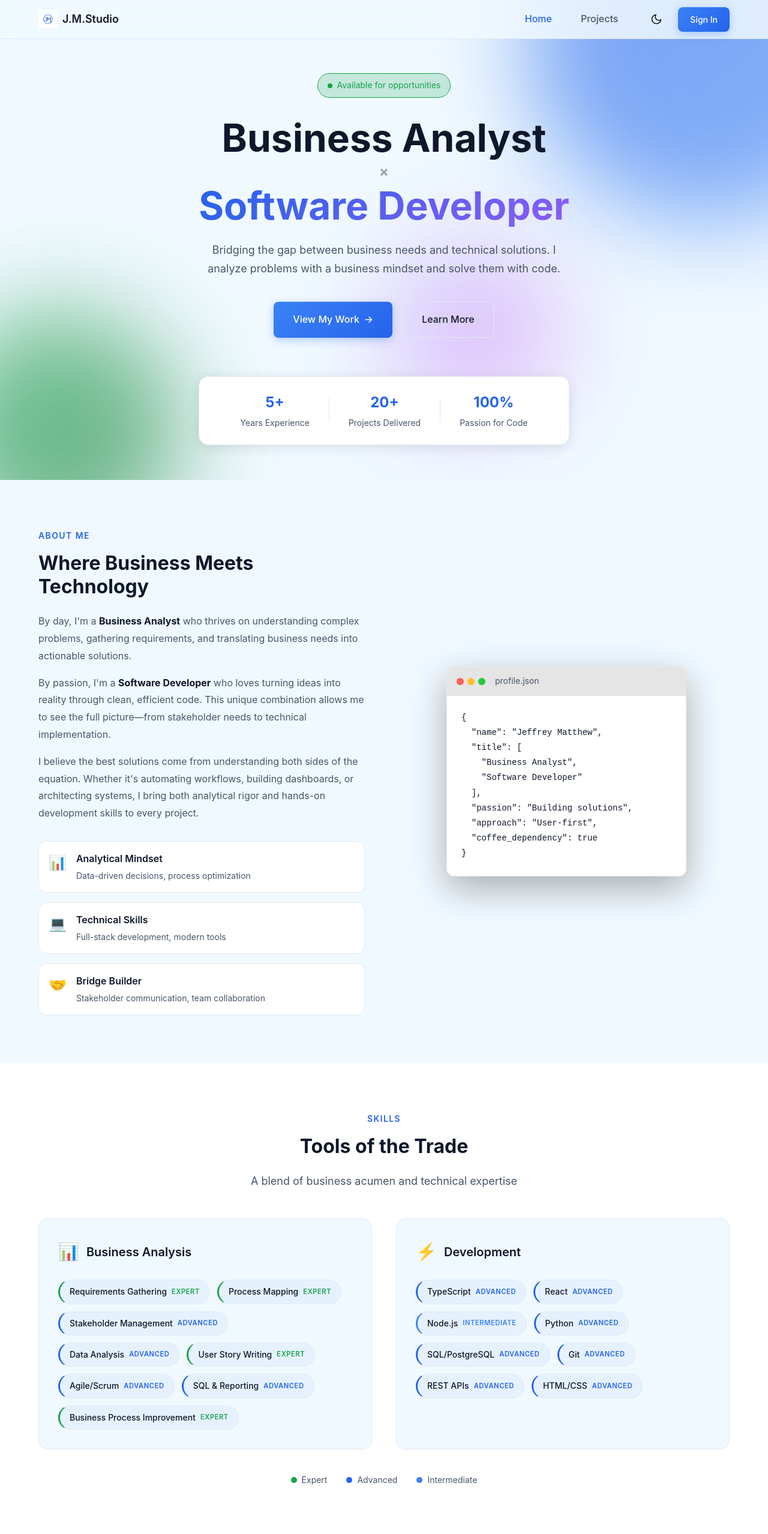
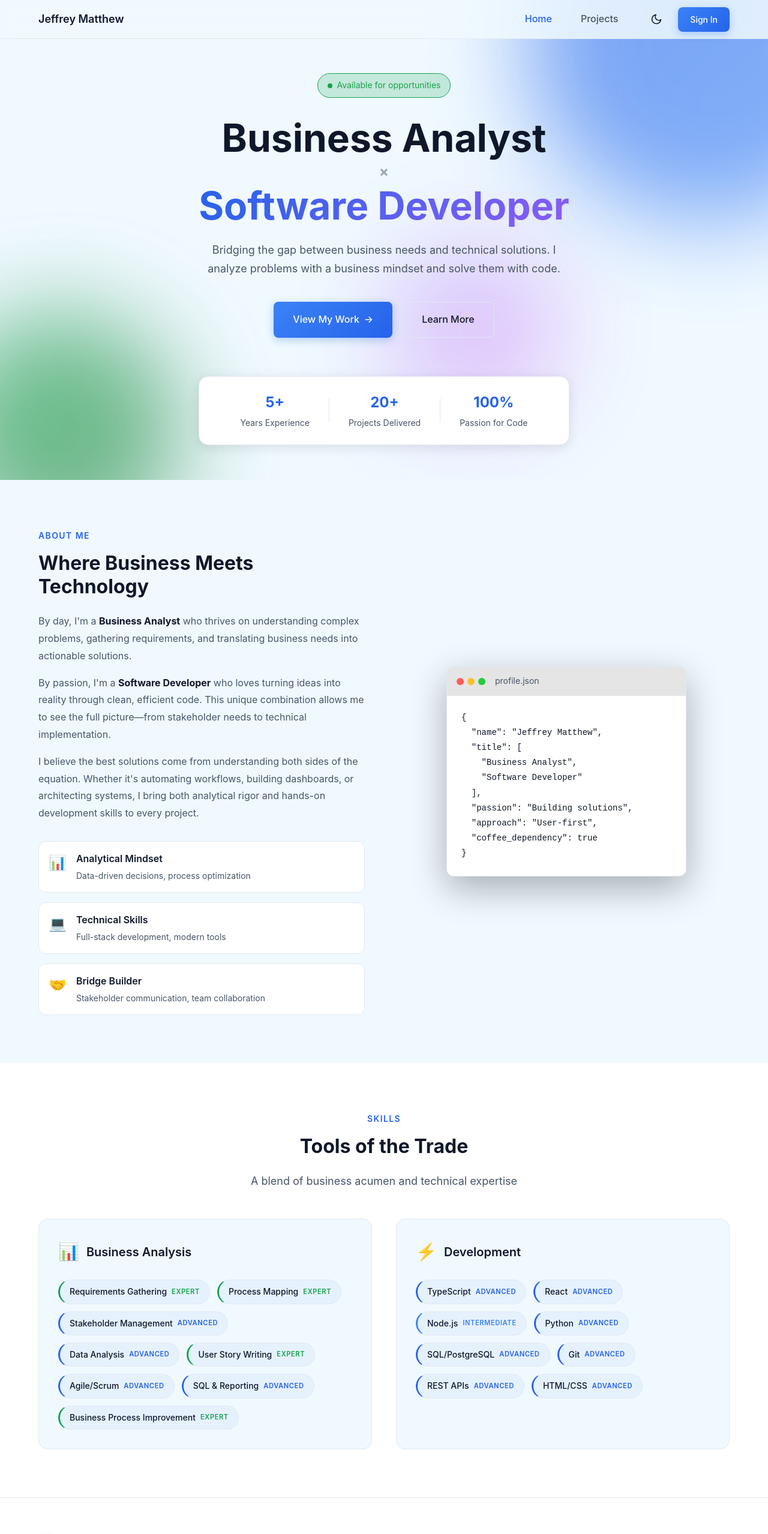
Before and after one commit to Jeffrey-Matthew/home, a React (Vite) app in the folder client/: page / in a window 1280 px wide. Shown: the top 2557 px of the page at 60% size. Built offline with nearby package versions, Linux system fonts and the light colour scheme; no server answers.

Commit message:
feat: branding update and page load animations
- Replace J.M.Studio with Jeffrey Matthew in navbar
- Remove skill levels legend
- Add staggered fadeInUp animations for hero content

```diff
--- a/client/src/components/layout/Navbar.tsx
+++ b/client/src/components/layout/Navbar.tsx
@@ -20,8 +20,7 @@ export const Navbar = () => {
         <nav className="navbar">
             <div className="navbar-container">
                 <Link to="/" className="navbar-brand">
-                    <img src="/logo.png" alt="J.M.Studio Logo" className="brand-logo" />
-                    <span className="brand-text">J.M.Studio</span>
+                    <span className="brand-text">Jeffrey Matthew</span>
                 </Link>
 
                 <button
--- a/client/src/components/sections/Hero.css
+++ b/client/src/components/sections/Hero.css
@@ -75,7 +75,22 @@
     max-width: 900px;
 }
 
+/* Page load animations */
+@keyframes fadeInUp {
+    from {
+        opacity: 0;
+        transform: translateY(30px);
+    }
+
+    to {
+        opacity: 1;
+        transform: translateY(0);
+    }
+}
+
 .hero-badge {
+    animation: fadeInUp 0.6s ease-out forwards;
+    opacity: 0;
     display: inline-flex;
     align-items: center;
     gap: var(--space-2);
@@ -118,6 +133,8 @@
     display: flex;
     flex-direction: column;
     gap: var(--space-2);
+    animation: fadeInUp 0.6s ease-out 0.1s forwards;
+    opacity: 0;
 }
 
 .title-line {
@@ -143,6 +160,8 @@
     line-height: 1.7;
     max-width: 600px;
     margin: 0 auto var(--space-10);
+    animation: fadeInUp 0.6s ease-out 0.2s forwards;
+    opacity: 0;
 }
 
 .hero-cta {
@@ -151,6 +170,8 @@
     justify-content: center;
     flex-wrap: wrap;
     margin-bottom: var(--space-16);
+    animation: fadeInUp 0.6s ease-out 0.3s forwards;
+    opacity: 0;
 }
 
 .btn-lg {
@@ -178,6 +199,8 @@
     border: 1px solid var(--border-color);
     border-radius: 16px;
     box-shadow: 0 4px 20px rgba(0, 0, 0, 0.1);
+    animation: fadeInUp 0.6s ease-out 0.4s forwards;
+    opacity: 0;
 }
 
 .stat {
--- a/client/src/components/sections/Skills.tsx
+++ b/client/src/components/sections/Skills.tsx
@@ -83,21 +83,6 @@ export const Skills = () => {
                         </div>
                     </div>
                 </div>
-
-                <div className="skills-legend">
-                    <span className="legend-item">
-                        <span className="legend-dot" style={{ background: 'var(--accent-color)' }}></span>
-                        Expert
-                    </span>
-                    <span className="legend-item">
-                        <span className="legend-dot" style={{ background: 'var(--primary-color)' }}></span>
-                        Advanced
-                    </span>
-                    <span className="legend-item">
-                        <span className="legend-dot" style={{ background: 'var(--secondary-color)' }}></span>
-                        Intermediate
-                    </span>
-                </div>
             </div>
         </section>
     );
```
